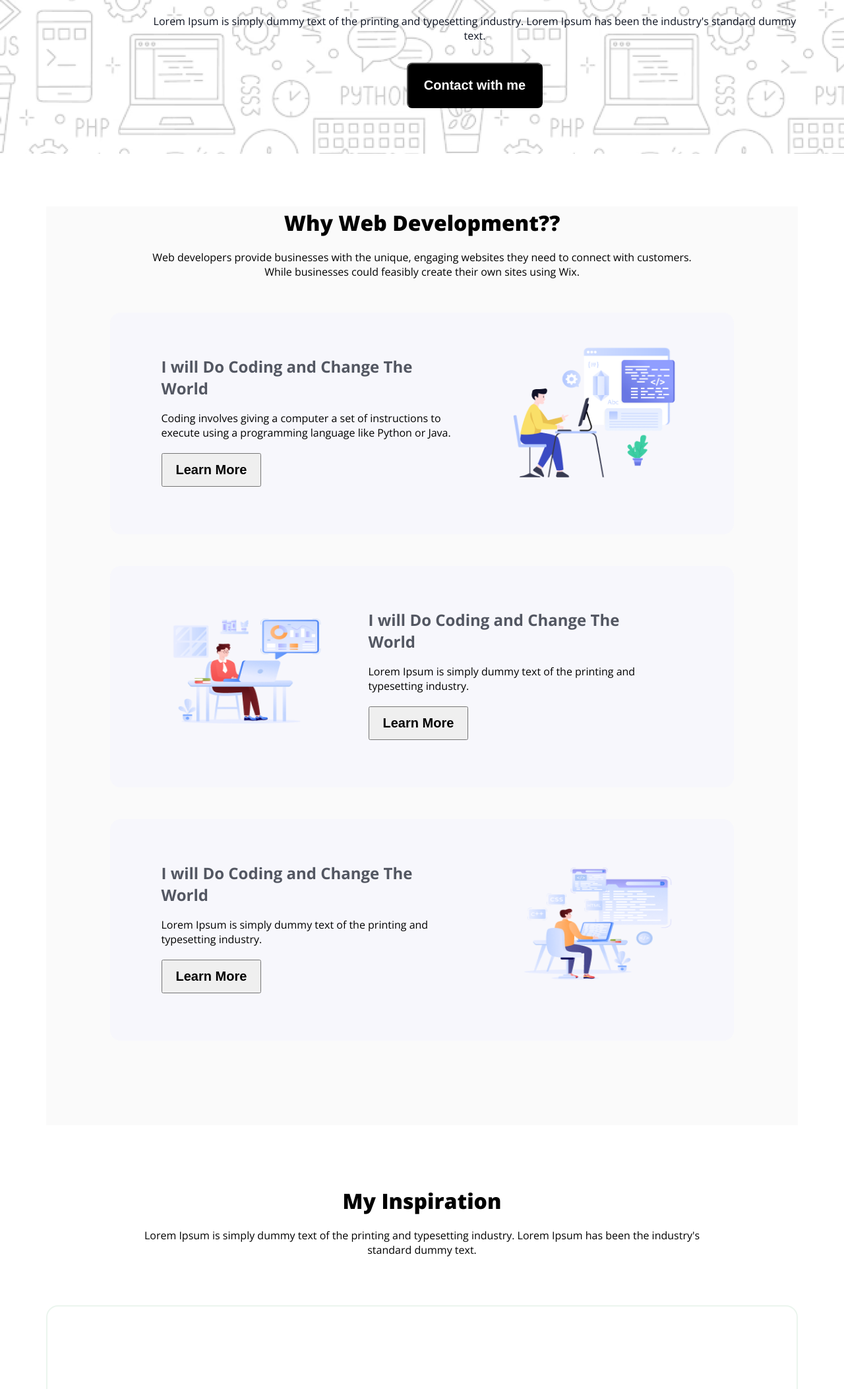
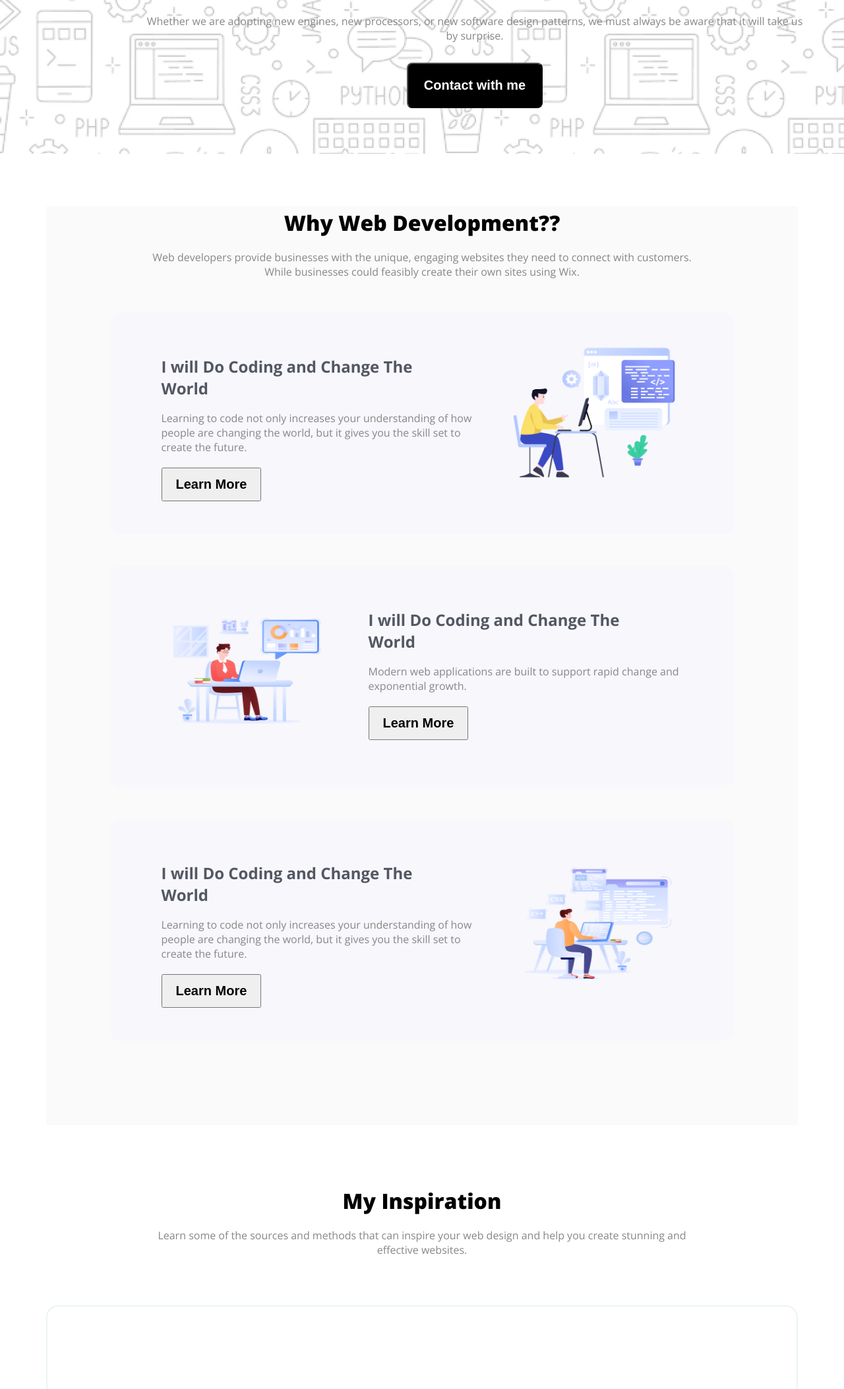
Before and after one commit to nomanmia128/assignment1-b10, a plain HTML site: page index.html in a window 1280 px wide. Shown: the part 454-2560 px from the top of the page at 66% size. Drawn offline with nearby package versions, Linux system fonts and the light colour scheme; grey boxes are pictures that could not be loaded.

```diff
--- a/index.html
+++ b/index.html
@@ -14,7 +14,8 @@
         <div class="banner-text-contant">
             <img src="assets/Group.png" alt="">
             <h1 class="banner-title">"In the near future, I hope to become a Developer."</h1>
-            <p class="banner-description">Lorem Ipsum is simply dummy text of the printing and typesetting industry. Lorem Ipsum has been the industry's standard dummy text.</p>
+            <p class="banner-description"> Whether we are adopting new engines, new processors, or new software design patterns, we must always be aware that it will take us by surprise.
+            </p>
             <button class="banner-btn"><a href="#footer-section">Contact with me</a></button>
         </div>
       </div>
@@ -31,7 +32,7 @@
            <div class="world-section">
             <div class="world-section-contant">
               <h3>I will Do Coding and Change The <br> World</h3>
-              <p>Coding involves giving a computer a set of instructions to execute using a programming language like Python or Java.</p>
+              <p>Learning to code not only increases your understanding of how people are changing the world, but it gives you the skill set to create the future.</p>
               <button class="lorem-btn">Learn More</button>
             </div>
             <img class="layer-img" src="assets/Layer_1.png" alt="">
@@ -41,7 +42,7 @@
             <img class="group3-img" src="assets/Group 3.png" alt="">
             <div class="system-section-contant">
                 <h3>I will Do Coding and Change The <br> World</h3>
-                <p>Lorem Ipsum is simply dummy text of the  printing and typesetting industry.</p>
+                <p>Modern web applications are built to support rapid change and exponential growth.</p>
                 <button class="lorem-btn">Learn More</button>
               </div>
            </div>
@@ -49,7 +50,7 @@
            <div class="world-sectionn">
             <div class="world-sectionn-contant">
                 <h3>I will Do Coding and Change The <br> World</h3>
-                <p>Lorem Ipsum is simply dummy text of the  printing and typesetting industry.</p>
+                <p>Learning to code not only increases your understanding of how people are changing the world, but it gives you the skill set to create the future.</p>
                 <button class="lorem-btn">Learn More</button>
               </div>
             <img class="group4-img" src="assets/Group 4.png" alt="">
@@ -61,7 +62,7 @@
          <section class="Inspiration-section-container">
             <div class="Inspiration-text-section">
                <h3>My Inspiration</h3>
-               <p>Lorem Ipsum is simply dummy text of the printing and typesetting industry. Lorem Ipsum has been the industry's standard dummy text.</p>
+               <p> Learn some of the sources and methods that can inspire your web design and help you create stunning and effective websites.</p>
             </div>
 
             <div class="inspiration-youtub-vedio">
@@ -75,14 +76,14 @@
          <section class="target-section-container">
             <div class="target-section-text-contain">
                 <h3>My Current Target</h3>
-                <p>Lorem Ipsum is simply dummy text of the printing and typesetting industry. Lorem Ipsum has been the industry's standard dummy text.</p>
+                <p>As a beginner, it is recommended to start with HTML and CSS first before diving into Java programming. Here's why: HTML and CSS are the building.</p>
             </div>
             <div class="target-section-card-contain">
                 <div class="target-card1">
                     <div class="target-card-item">
                        <img src="assets/html.png" alt="">
                        <h3>HTML</h3>
-                       <p>Lorem Ipsum is simply dummy text of the printing.</p>
+                       <p>Well organized and easy to understand Web building.</p>
                        <a href="https://www.w3schools.com/html/">Learn More</a>
                     </div>
                 </div>
@@ -90,7 +91,7 @@
                     <div class="target-card-item">
                         <img src="assets/css.png" alt="">
                         <h3>CSS</h3>
-                        <p>Lorem Ipsum is simply dummy text of the printing.</p>
+                        <p> CSS is the language we use to style an HTML document.</p>
                         <a href="https://www.w3schools.com/css/default.asp">Learn More</a>
                      </div>
                 </div>
@@ -98,7 +99,7 @@
                     <div class="target-card-item">
                         <img src="assets/js (1).png" alt="">
                         <h3>JavaScript</h3>
-                        <p>Lorem Ipsum is simply dummy text of the printing.</p>
+                        <p>JavaScript is a scripting language for creating dynamic web page content.</p>
                         <a href="https://www.w3schools.com/js/default.asp">Learn More</a>
                      </div>
                 </div>
@@ -110,7 +111,7 @@
         <section class="support-section-container">
            <div class="support-section-content">
             <h3>I need Support</h3>
-            <p>Lorem Ipsum is simply dummy text of the printing and typesetting industry.</p>
+            <p>For any kind of support please submit your email</p>
             <div class="input">
                 <input class="text" type="text" placeholder="Suggest me any feedback for me"><input class="submit" type="submit" value="submit">
             </div>
--- a/style/assignment1.css
+++ b/style/assignment1.css
@@ -41,7 +41,7 @@ header{
     font-size: 16px;
     font-weight: 400;
     margin-top: 24px;
-    color: rgb(13, 19, 33);
+    color: #888787;
 }
 
 
@@ -91,6 +91,7 @@ header{
     font-size: 16px;
     font-weight: 400;
     margin-top: 20px;
+    color: #888787;
 }
 
 /* World section style strat */
@@ -128,6 +129,7 @@ header{
     font-size: 16px;
     font-weight: 400;
     margin-top: 18px;
+    color: #888787;
 }
 
 .lorem-btn{
@@ -173,6 +175,7 @@ header{
     font-size: 16px;
     font-weight: 400;
     margin-top: 20px;
+    color: #888787;
 }
 
 /*  */
@@ -220,6 +223,7 @@ header{
     font-weight: 400;
     margin-top: 10px;
     text-align: center;
+    color: #888787;
 }
 
 /* target card section   */
@@ -270,6 +274,7 @@ header{
     font-weight: 400;
     margin-top: 8px;
     margin-bottom: 16px;
+    color: #888787;
 }
 .target-card-item a{
     font-size: 16px;
@@ -317,7 +322,7 @@ header{
     font-size: 16px;
     font-weight: 400;
     padding-bottom: 20px;
-    color: white;
+    color: rgb(225, 223, 223);
 }
 
 .text{
```
